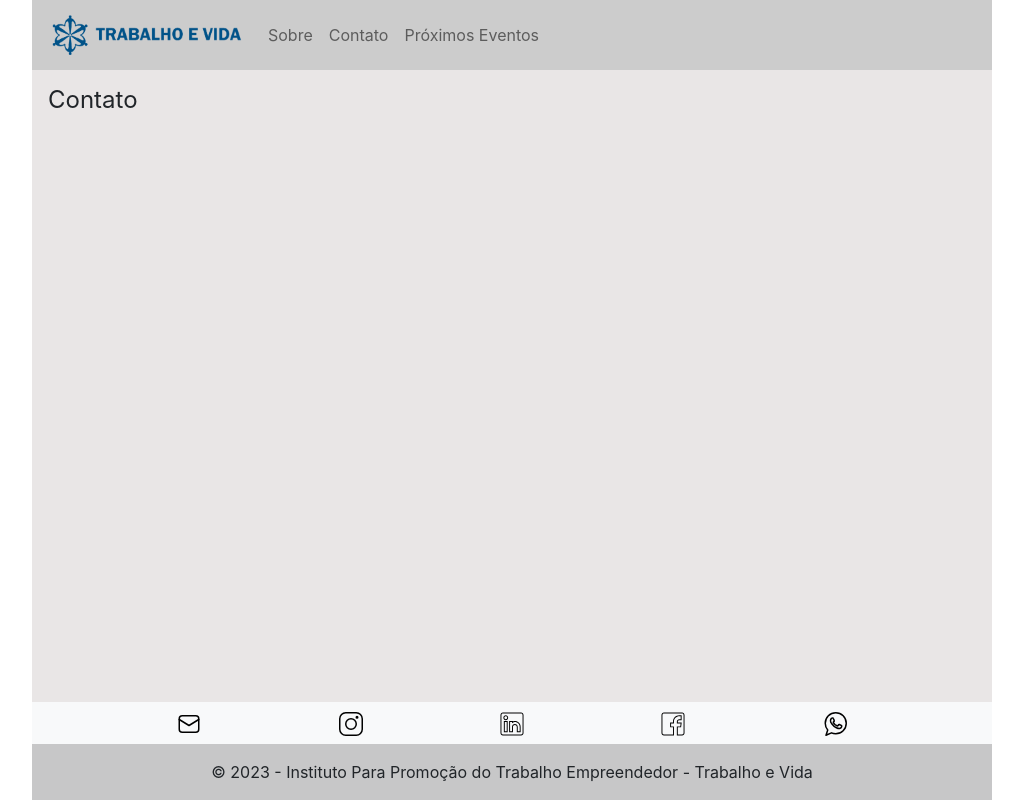
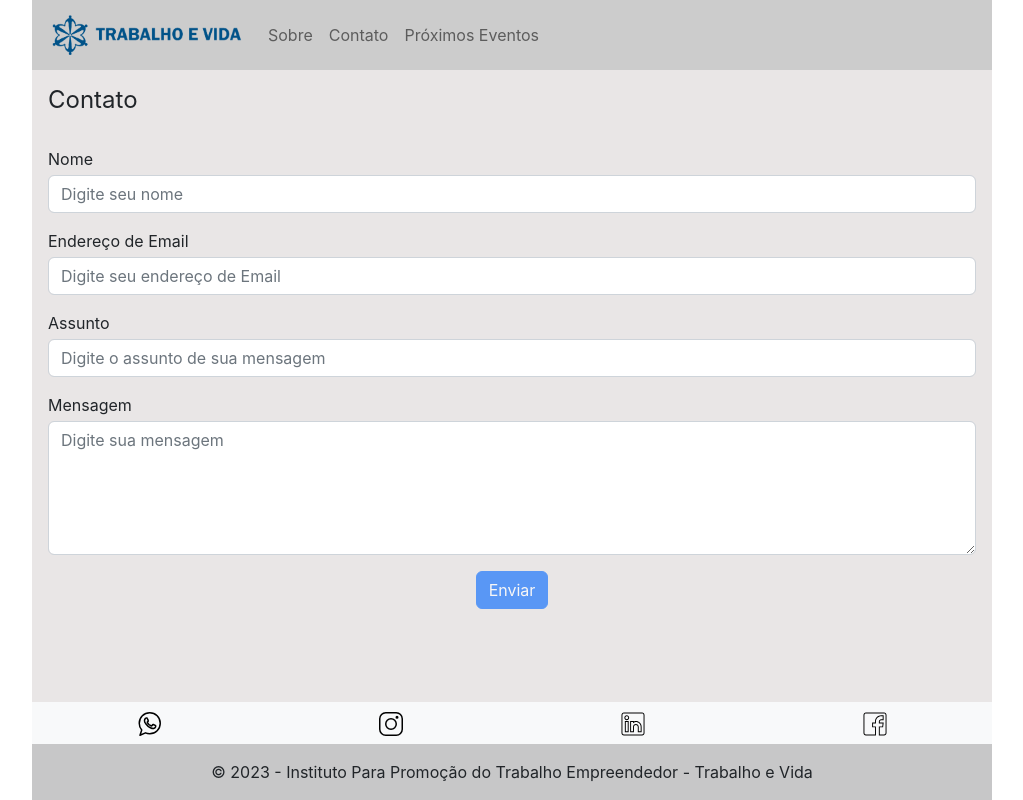
Before and after one commit to joaobarros1/trabalhoevida, a React (Create React App) app: page /contact in a window 1280 px wide. Shown: the whole page, without its empty margins (128-1151 px from the left). Built offline with nearby package versions, Linux system fonts and the light colour scheme.

Commit message:
contact page

```diff
--- a/src/components/Footer.js
+++ b/src/components/Footer.js
@@ -12,19 +12,18 @@ export class Footer extends Component {
       <footer className="bg-light text-center fixed-bottom main-footer mx-auto">
         <div className="container p-2">
           <div className="row">
-            <div className="col-1"></div>
-            <a
-              href="mailto:institutotrabalhoevida@gmail.com"
+            <Link
+              to={"https://wa.me/5511975150036"}
               target="_blank"
               title="Send an email"
-              className="col-2"
+              className="col-3"
               rel="noopener noreferrer"
             >
-              <img src={EmailIcon} alt="E-mail" style={{ maxWidth: 24 }} />
-            </a>
+              <img src={WhatsappIcon} alt="Whatsapp" style={{ maxWidth: 24 }} />
+            </Link>
             <Link
               to={"https://www.instagram.com/institutotrabalhoevida/"}
-              className="col-2"
+              className="col-3"
               target="_blank"
               rel="noopener noreferrer"
             >
@@ -36,7 +35,7 @@ export class Footer extends Component {
             </Link>
             <Link
               to={"https://www.linkedin.com/company/instituto-trabalho-e-vida/"}
-              className="col-2"
+              className="col-3"
               target="_blank"
               rel="noopener noreferrer"
             >
@@ -44,22 +43,12 @@ export class Footer extends Component {
             </Link>
             <Link
               to={"https://www.facebook.com/trabalhoevida"}
-              className="col-2"
+              className="col-3"
               target="_blank"
               rel="noopener noreferrer"
             >
               <img src={FacebookIcon} alt="Facebook" style={{ maxWidth: 24 }} />
             </Link>
-            <a
-              href="whatsapp://send?phone=5511941215530"
-              target="_blank"
-              title="Send an email"
-              className="col-2"
-              rel="noopener noreferrer"
-            >
-              <img src={WhatsappIcon} alt="Whatsapp" style={{ maxWidth: 24 }} />
-            </a>
-            <div className="col-1"></div>
           </div>
         </div>
         <div
--- a/src/pages/Contact.js
+++ b/src/pages/Contact.js
@@ -5,6 +5,49 @@ class Contact extends Component {
     return (
       <div>
         <h4 className="page-title p-3">Contato</h4>
+        <form action="#" method="POST" className="p-3">
+          <div className="form-group mb-3">
+            <label for="inputName">Nome</label>
+            <input
+              type="text"
+              className="form-control mt-1"
+              id="inputName"
+              placeholder="Digite seu nome"
+            />
+          </div>
+          <div className="form-group mb-3">
+            <label for="inputEmail">Endereço de Email</label>
+            <input
+              type="email"
+              className="form-control mt-1"
+              id="inputEmail"
+              placeholder="Digite seu endereço de Email"
+            />
+          </div>
+          <div className="form-group mb-3">
+            <label for="inputSubject">Assunto</label>
+            <input
+              type="text"
+              className="form-control mt-1"
+              id="inputSubject"
+              placeholder="Digite o assunto de sua mensagem"
+            />
+          </div>
+          <div className="form-group mb-3">
+            <label for="inputMessage">Mensagem</label>
+            <textarea
+              className="form-control mt-1"
+              id="inputMessage"
+              rows="5"
+              placeholder="Digite sua mensagem"
+            ></textarea>
+          </div>
+          <div className="text-center">
+            <button type="submit" className="btn btn-primary" disabled>
+              Enviar
+            </button>
+          </div>
+        </form>
       </div>
     );
   }
```
